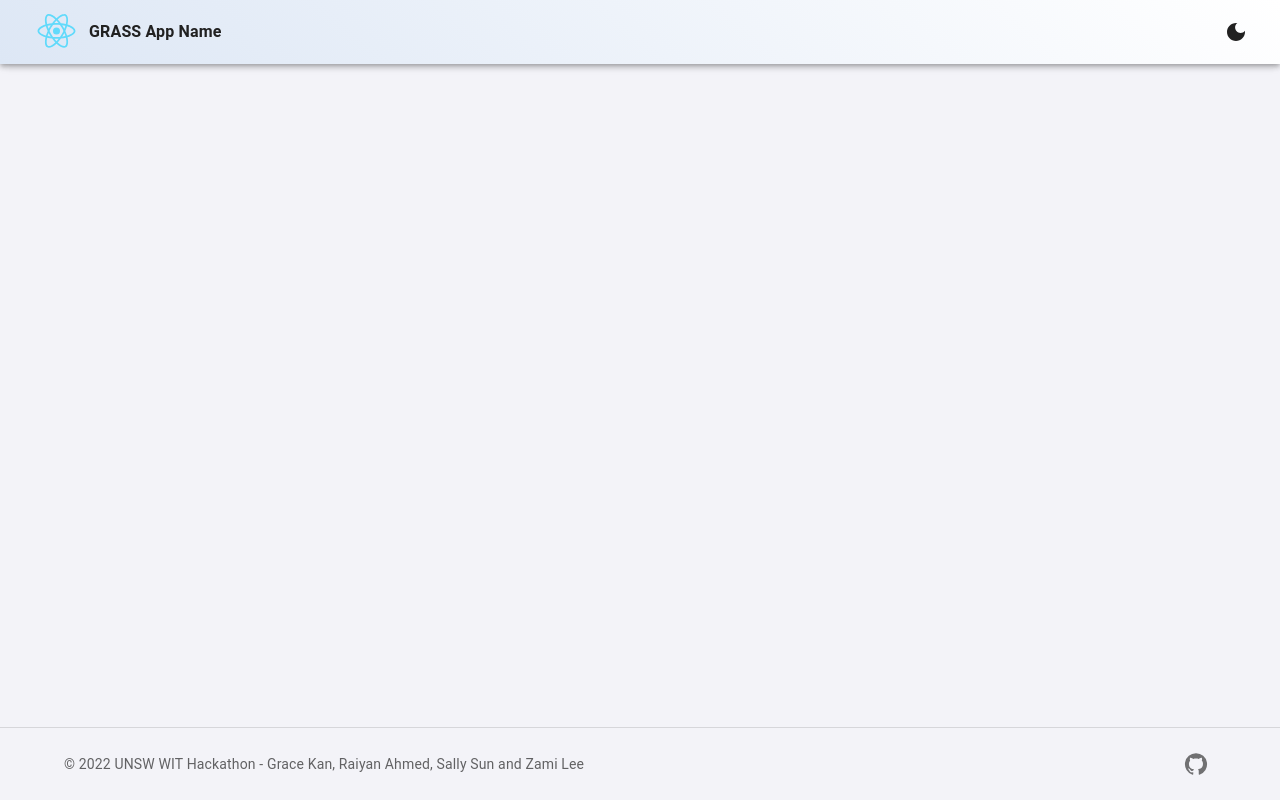
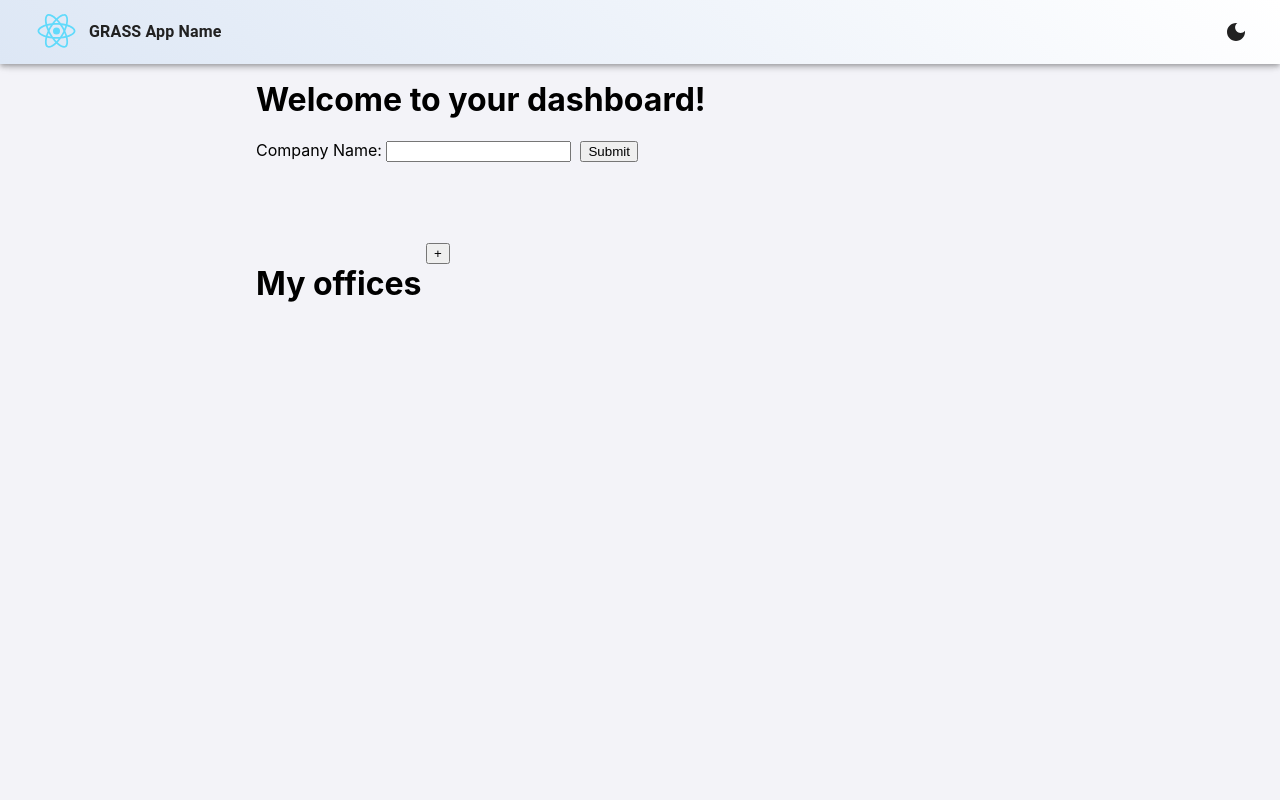
Before and after one commit to gracexkan/wit-hackathon, a React (Create React App) app in the folder frontend/: page / in a window 1280 px wide. Shown: the top 800 px of the page. Built offline with nearby package versions, Linux system fonts and the light colour scheme; what twin.macro would draw is missing.

Commit message:
added companyName and companyOffice

```diff
--- a/frontend/src/App.js
+++ b/frontend/src/App.js
@@ -8,6 +8,8 @@ import AppContextProvider from './contexts/AppContext';
 
 import Navbar from './components/Navbar';
 import Footer from './components/Footer';
+import Name from './components/dashboard/companyName';
+import Offices from './components/dashboard/companyOffices';
 
 import GlobalStyles from './GlobalStyles';
 
@@ -64,6 +66,8 @@ const App = () => {
       <ThemeProvider theme={darkMode ? darkTheme : lightTheme}>
         <GlobalStyles />
         <StyledApp>
+          <Name />
+          <Offices />
           <StyledBox>
             <Navbar handleToggleDarkMode={() => setDarkMode(!darkMode)} />
             <Footer />
--- /dev/null
+++ b/frontend/src/components/dashboard/companyName.js
@@ -0,0 +1,18 @@
+import React from "react";
+
+const Name = () => {
+    return (
+        <div style={{ marginLeft: '20%', marginTop: '80px', width: '80%' }}>
+            <h1>Welcome to your dashboard!</h1>
+            <form>
+                <label>
+                    Company Name:&nbsp;
+                    <input type="text" name="name" /> &nbsp;
+                </label>
+                <input type="submit" value="Submit" /> &nbsp;
+            </form>
+         </div>
+    );
+}
+
+export default Name;
--- /dev/null
+++ b/frontend/src/components/dashboard/companyOffices.js
@@ -0,0 +1,18 @@
+import React from "react";
+
+const Offices = () => {
+    return (
+        <div style={{ marginLeft: '20%', marginTop: '80px', width: '80%', display: "flex" }}>
+            <h1>My offices</h1> &nbsp;
+            <div>
+                <button onClick={addOffice}>+</button>
+            </div>
+         </div>
+    );
+}
+
+function addOffice() {
+    // alert('hello');
+}
+
+export default Offices;
```
